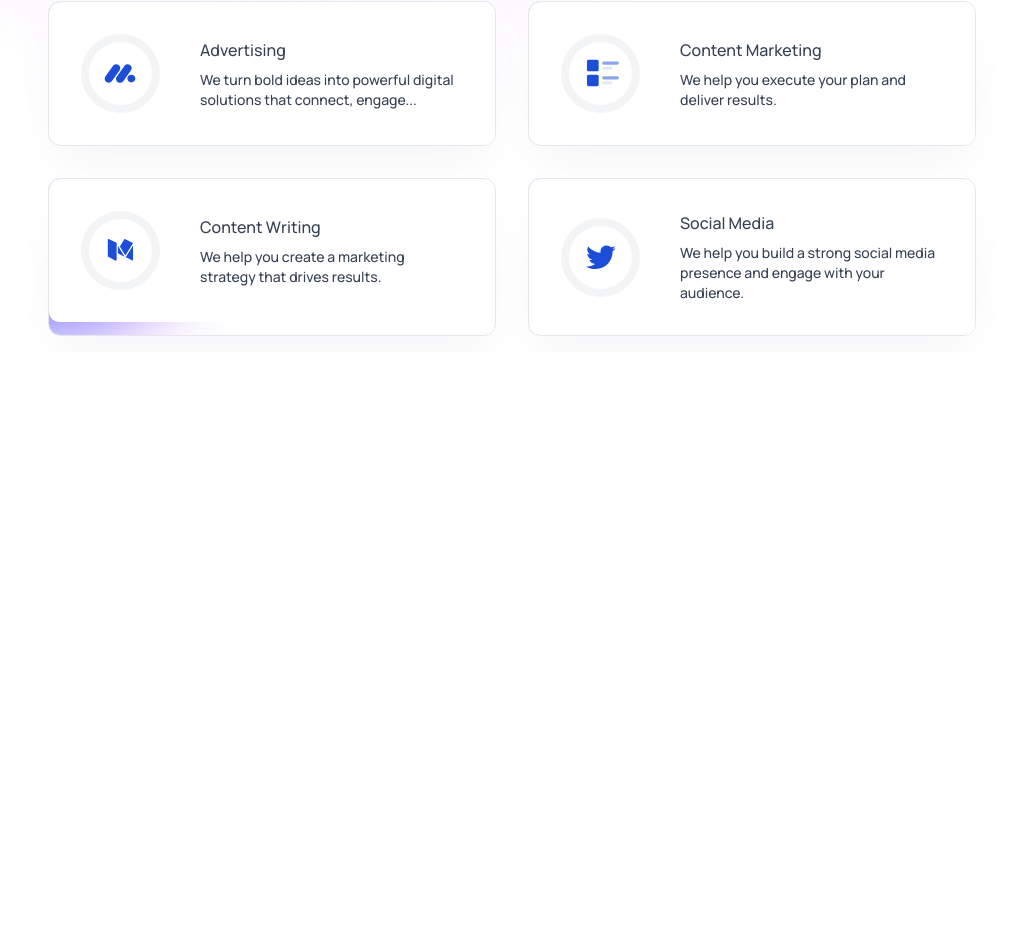
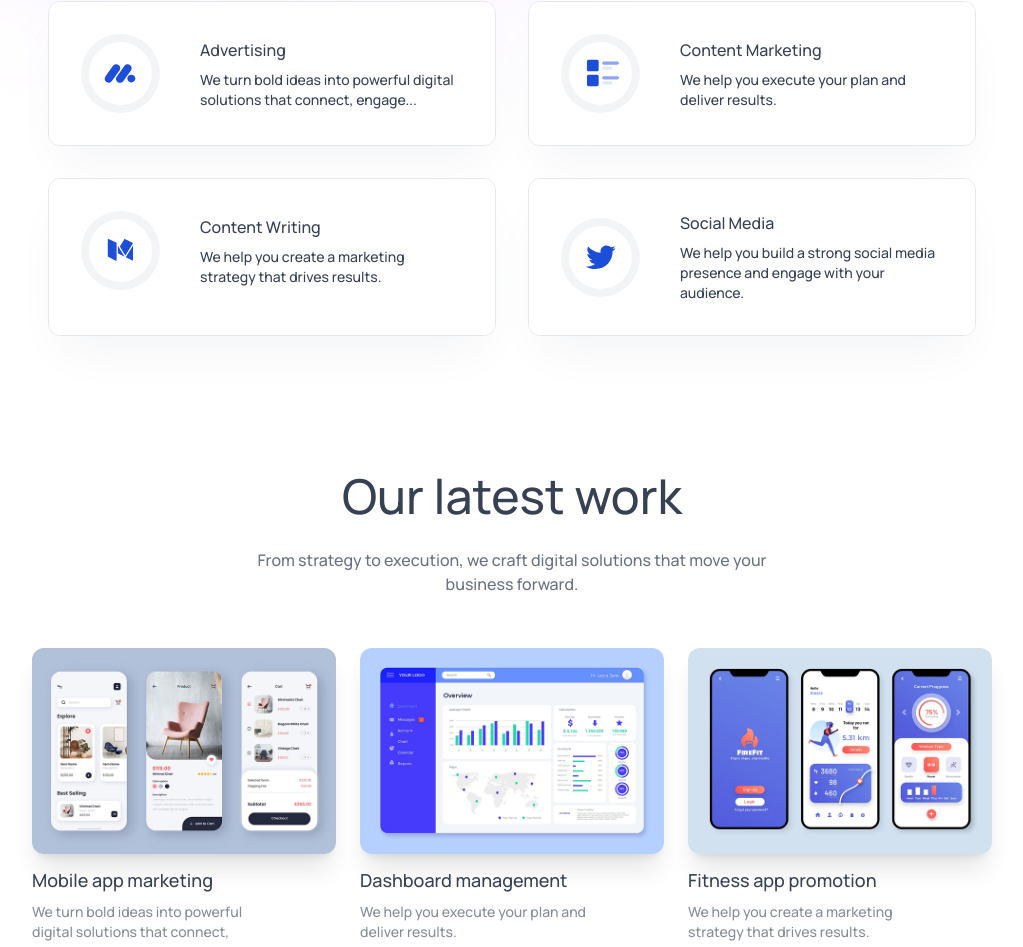
Before and after one commit to NeslomBOOM/agency-ai, a React (Vite) app: page / in a window 1280 px wide. Shown: the part 1558-2505 px from the top of the page, without its empty margins (128-1151 px from the left). Before the commit the page ends 1910 px from the top, so only its background shows below. Built offline with nearby package versions, Linux system fonts and the light colour scheme.

Commit message:
adding new component OurWork

```diff
--- a/src/App.jsx
+++ b/src/App.jsx
@@ -4,6 +4,7 @@
 import Hero from "./components/Hero.jsx";
 import TrustedBy from "./components/TrustedBy.jsx";
 import Services from "./components/Services.jsx";
+import OurWork from "./components/OurWork.jsx";
 
 function App() {
   const [theme , setTheme] = useState(localStorage.getItem('theme') || 'light')
@@ -14,6 +15,7 @@
         <Hero/>
         <TrustedBy/>
         <Services />
+        <OurWork/>
     </div>
   )
 }
--- /dev/null
+++ b/src/components/OurWork.jsx
@@ -0,0 +1,43 @@
+import React from 'react';
+import Title from "./Title.jsx";
+import assets from "../assets/assets.js";
+
+const OurWork = () => {
+    const workData = [
+        {
+            title: 'Mobile app marketing',
+            description: 'We turn bold ideas into powerful digital solutions that connect, engage...',
+            image: assets.work_mobile_app,
+        },
+        {
+            title: 'Dashboard management',
+            description: 'We help you execute your plan and deliver results.',
+            image: assets.work_dashboard_management,
+        },
+        {
+            title: 'Fitness app promotion',
+            description: 'We help you create a marketing strategy that drives results.',
+            image: assets.work_fitness_app,
+        },
+    ];
+
+    return (
+        <div id="our-work" className="flex flex-col items-center gap-7 px-4 sm:px-12 lg:px-24 xl:px-40 pt-30 text-gray-700 dark:text-white">
+            <Title title="Our latest work" desc="From strategy to execution, we craft digital solutions that move your business forward."/>
+
+            <div className="grid sm:grid-cols-2 lg:grid-cols-3 gap-6 w-full max-w-5xl">
+                {
+                    workData.map((work, index) => (
+                        <div key={index} className="hover:scale-102 duration-500 transition-all cursor-pointer">
+                            <img src={work.image} alt="" className="w-full rounded-xl shadow-xl"/>
+                            <h3 className="mt-3 mb-2 text-lg font-semibold">{work.title}</h3>
+                            <p className="text-sm opacity-60 w-5/6">{work.description}</p>
+                        </div>
+                    ))
+                }
+            </div>
+        </div>
+    );
+};
+
+export default OurWork;
--- a/src/components/ServiceCard.jsx
+++ b/src/components/ServiceCard.jsx
@@ -1,13 +1,25 @@
-import React, {useState} from 'react';
-import assets from "../assets/assets.js";
+import React, {useRef, useState} from 'react';
 
 const ServiceCard = ({service, index}) => {
     const [position, setPosition] = useState({x: 0, y: 0});
+    const [visible, setVisible] = useState(false);
+
+    const divRef = useRef(null);
+
+    const handleMouseMove = (e) => {
+        const bounds = divRef.current.getBoundingClientRect();
+        setPosition({x: e.clientX - bounds.left, y: e.clientY - bounds.top});
+    }
 
     return (
-        <div className="relative overflow-hidden max-w-lg m-2 sm:m-4 rounded-xl border border-gray-200 dark:border-gray-700 shadow-2xl shadow-gray-100 dark:shadow-white/10">
+        <div className="relative overflow-hidden max-w-lg m-2 sm:m-4 rounded-xl border border-gray-200 dark:border-gray-700 shadow-2xl shadow-gray-100 dark:shadow-white/10"
+             onMouseEnter={() => setVisible(true)}
+             onMouseLeave={() => setVisible(false)}
+             ref={divRef}
+             onMouseMove={handleMouseMove}
+        >
             <div
-                className="pointer-events-none blur-2xl rounded-full bg-linear-to-r from-blue-500 via-indigo-500 to-purple-500 w-75 h-75 absolute z-0 transition-opacity duration-500 mix-blend-lighten"
+                className={`pointer-events-none blur-2xl rounded-full bg-linear-to-r from-blue-500 via-indigo-500 to-purple-500 w-75 h-75 absolute z-0 transition-opacity duration-500 mix-blend-lighten ${visible ? 'opacity-70' : 'opacity-0'}`}
                 style={{top: position.y -150, left: position.x - 150}}
             />
             <div className="flex items-center gap-10 p-8 hover:p-7.5 hover:m-0.5 transition-all rounded-[10px] bg-white dark:bg-gray-900 z-10 relative">
```
